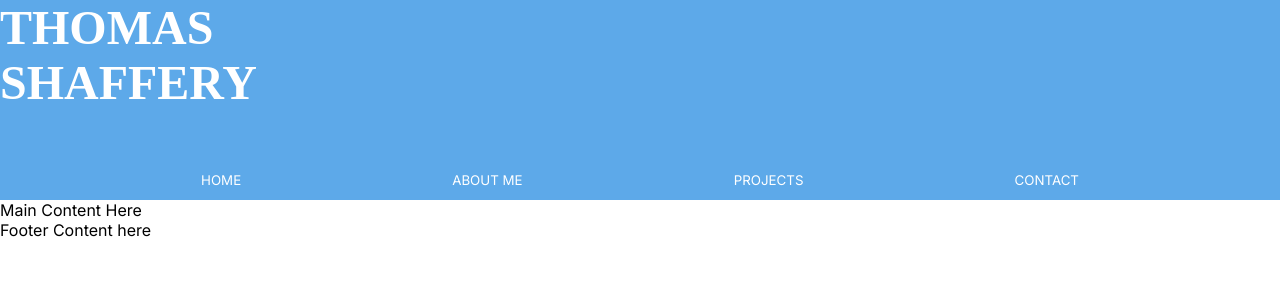
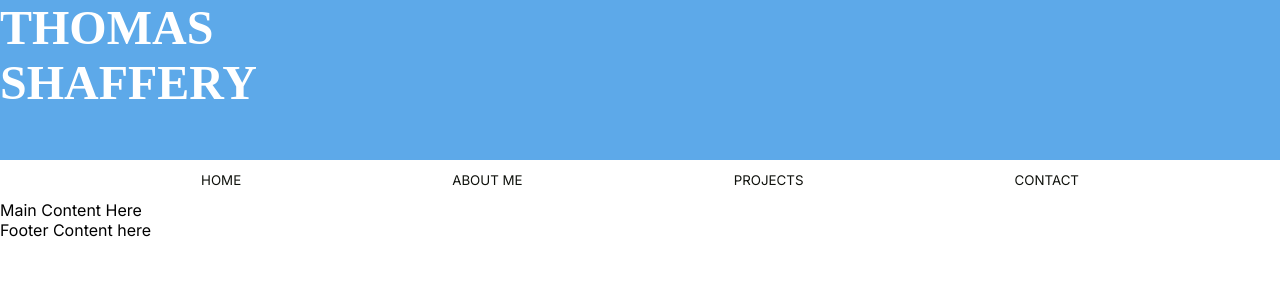
Before and after one commit to thomasmshaffery/portfolio, a React (Create React App) app: page / in a window 1280 px wide. Shown: the top 300 px of the page. Built offline with nearby package versions, Linux system fonts and the light colour scheme; a web font is replaced by a local one.

Commit message:
Navbar CSS tweak

```diff
--- a/src/index.css
+++ b/src/index.css
@@ -39,7 +39,7 @@ h1 {
 
 .navigation-list {
   height: 5vh;
-  background-color: #5da9e9;
+  background-color: #ffffff;
   display: flex;
   justify-content: space-evenly;
   align-items: center;
@@ -49,8 +49,7 @@ h1 {
   padding: 10px;
   background-color: inherit;
   border: none;
-  border-color: #5da9e9;
-  color: #ffffff;
+  color: #0f110c;
   cursor: pointer;
   transition-duration: 0.5s;
 }
@@ -59,12 +58,16 @@ h1 {
   background-color: #ffffff;
   border: none;
   color: #5da9e9;
+  text-decoration: underline;
+  text-underline-offset: 5px;
+  text-decoration-color: #5da9e9;
 }
 
 .navbutton:active {
   border: none;
   transition-duration: 0.1s;
   color: #40c9a2;
+  text-decoration-color: #fb8b24;
 }
 
 .footer {
```
